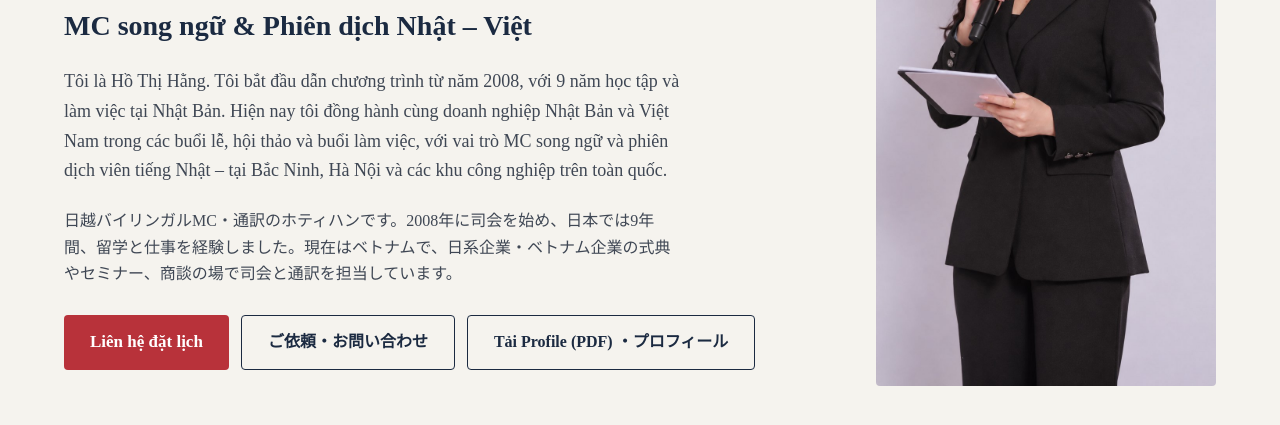
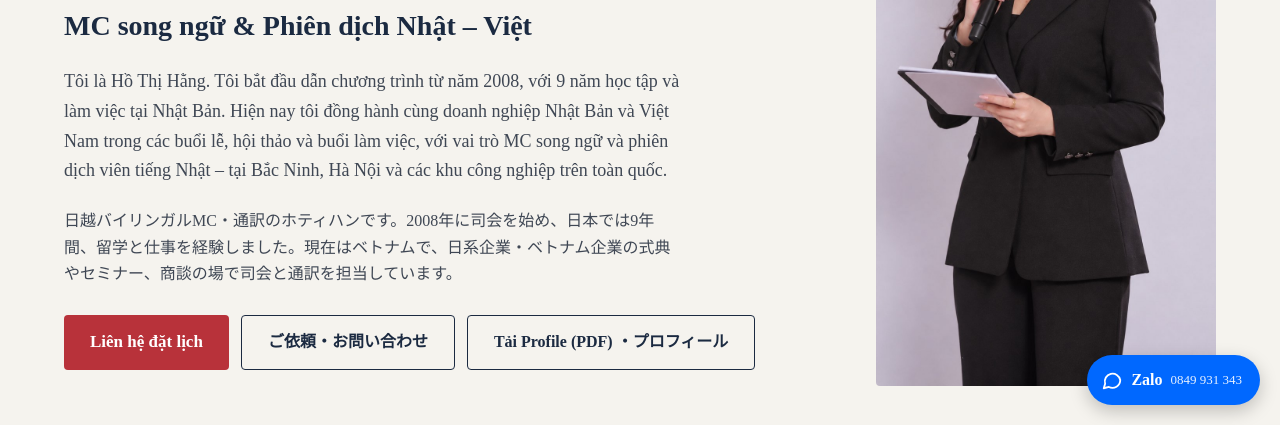
Before and after one commit to hothihang-mc/hang-mc-website, a plain HTML site: page index.html in a window 1280 px wide. Shown: the part 375-800 px from the top of the page. Drawn offline with Linux system fonts and the light colour scheme.

Commit message:
Thêm nút Zalo nổi (0849 931 343)
Co-Authored-By: Claude Opus 5.5 <noreply@anthropic.com>
Claude-Session: https://claude.ai/code/session_01UsZ8PN7XSb1d6q5VPm6pKd

```diff
--- a/index.html
+++ b/index.html
@@ -199,6 +199,10 @@
     form{padding:24px}
     .gallery,.grid{grid-template-columns:1fr}
   }
+  .zalo-float{position:fixed;right:20px;bottom:20px;z-index:50;display:flex;align-items:center;gap:8px;padding:12px 18px 12px 14px;border-radius:999px;background:#0068FF;color:#fff;text-decoration:none;font-weight:700;font-size:16px;box-shadow:0 6px 18px rgba(0,0,0,.22)}
+  .zalo-float:hover{color:#fff;filter:brightness(.93)}
+  .zalo-float small{font-weight:400;font-size:13px;opacity:.9}
+  @media (max-width:600px){.zalo-float{right:14px;bottom:14px;padding:11px 14px}.zalo-float small{display:none}}
 </style>
 </head>
 <body>
@@ -426,5 +430,6 @@
   });
 })();
 </script>
+<a class="zalo-float" href="https://zalo.me/0849931343" target="_blank" rel="noopener" aria-label="Nhắn Zalo cho Hồ Thị Hằng: 0849 931 343"><svg aria-hidden="true" width="22" height="22" viewBox="0 0 24 24" fill="none" stroke="#fff" stroke-width="2" stroke-linecap="round" stroke-linejoin="round"><path d="M21 12a8.5 8.5 0 0 1-12.4 7.6L3 21l1.5-5A8.5 8.5 0 1 1 21 12z"/></svg>Zalo <small>0849 931 343</small></a>
 </body>
 </html>
```
